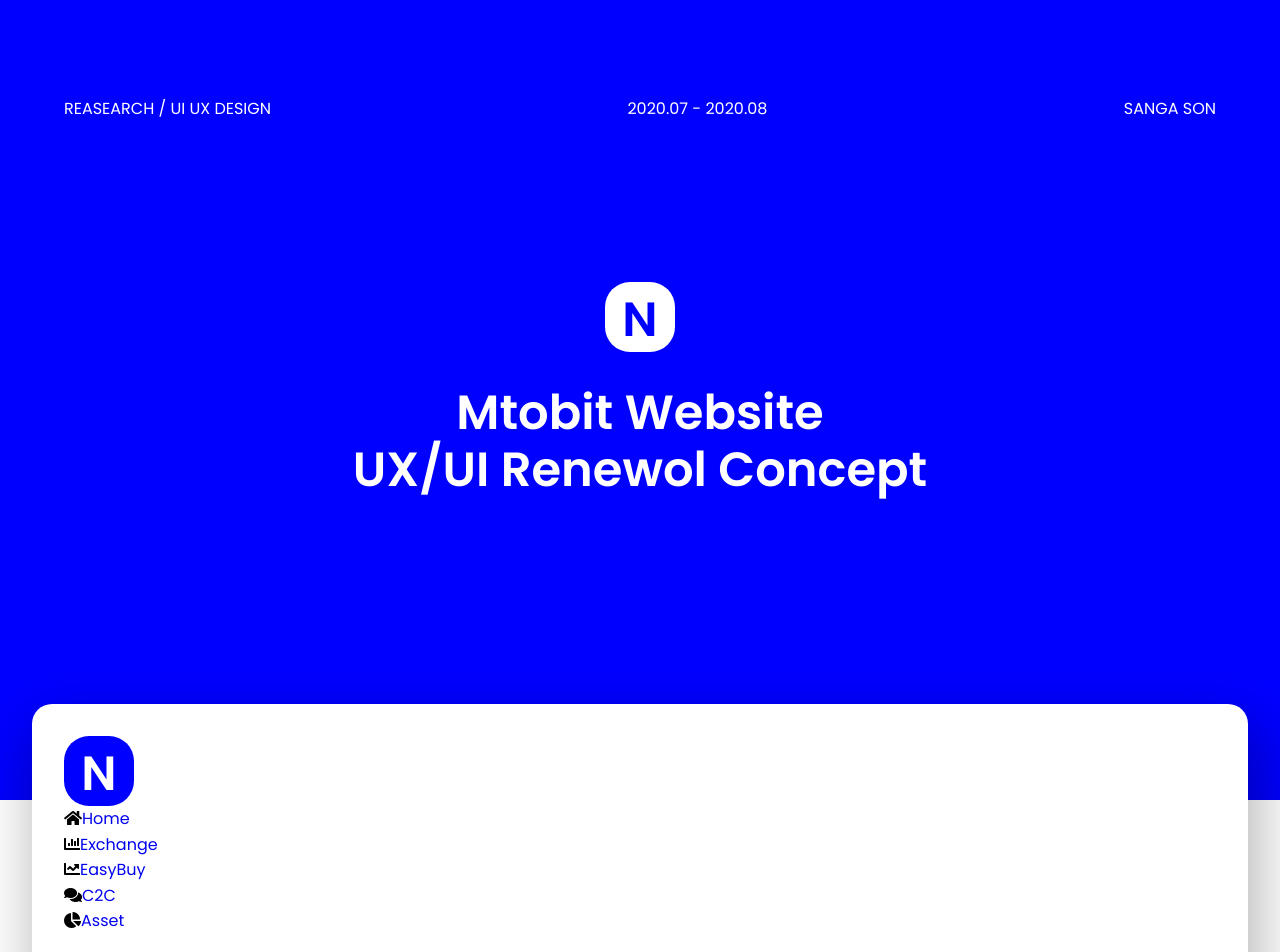
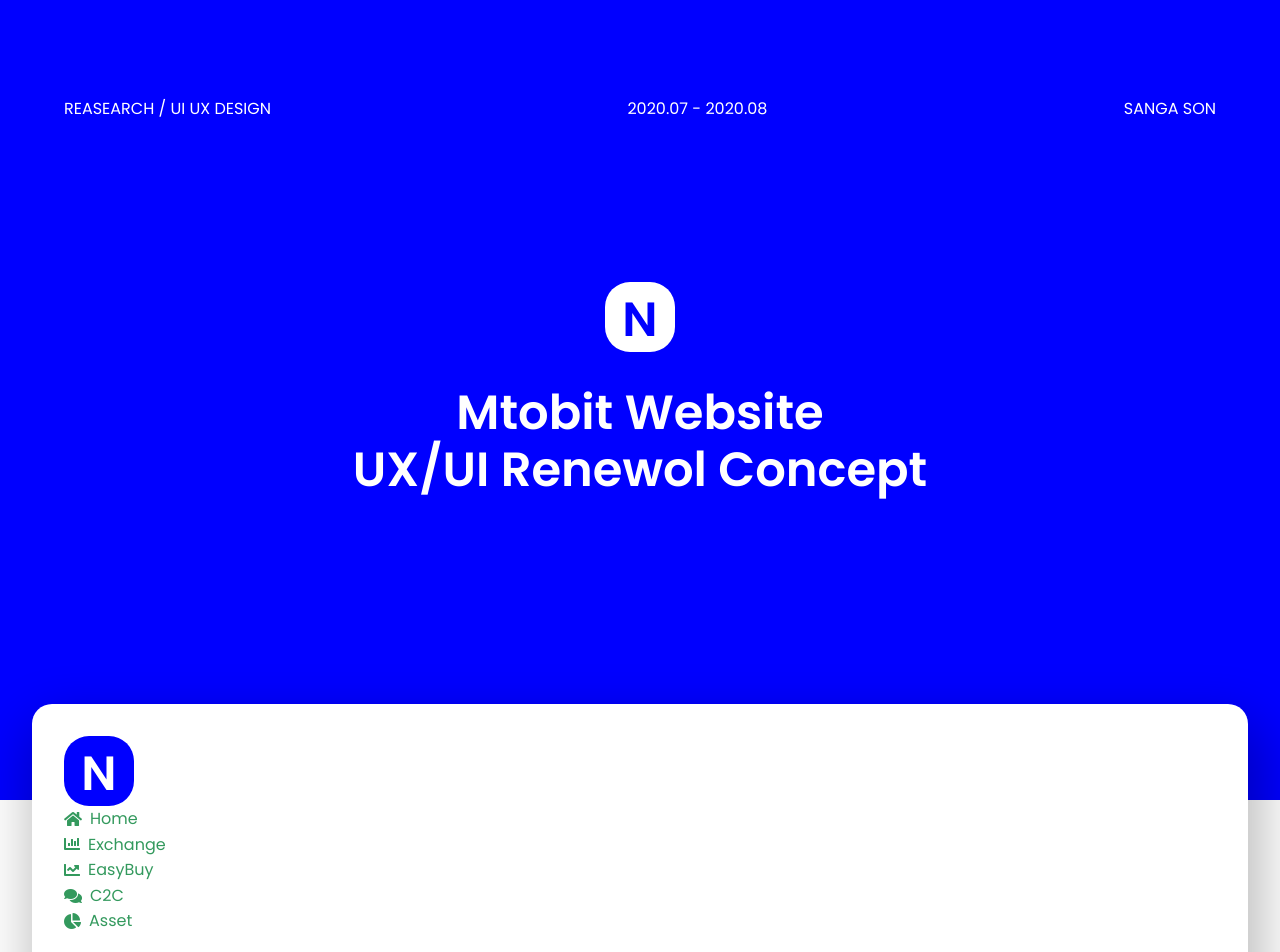
Before and after one commit to hariscs/crypto-dashboard, a React (Create React App) app: page / in a window 1280 px wide. Shown: the top 952 px of the page. Built offline with nearby package versions, Linux system fonts and the light colour scheme.

Commit message:
links color add

```diff
--- a/src/components/dashboard/Sidebar.jsx
+++ b/src/components/dashboard/Sidebar.jsx
@@ -1,29 +1,40 @@
 import Logo from '../Logo';
+import styles from './Sidebar.module.css';
 
 const Sidebar = () => {
 	return (
 		<div>
 			<Logo bgcolor='blue' clr='white' />
-			<ul>
-				<li>
-					<i class='fas fa-home'></i>
-					<a href='/'>Home</a>
+			<ul className={styles.sidebar}>
+				<li className={styles.sidebar__item}>
+					<a href='/' className={styles.sidebar__link}>
+						<i class='fas fa-home'></i>
+						Home
+					</a>
 				</li>
-				<li>
-					<i class='fas fa-chart-bar'></i>
-					<a href='/'>Exchange</a>
+				<li className={styles.sidebar__item}>
+					<a href='/' className={styles.sidebar__link}>
+						<i class='fas fa-chart-bar'></i>
+						Exchange
+					</a>
 				</li>
-				<li>
-					<i class='fas fa-chart-line'></i>
-					<a href='/'>EasyBuy</a>
+				<li className={styles.sidebar__item}>
+					<a href='/' className={styles.sidebar__link}>
+						<i class='fas fa-chart-line'></i>
+						EasyBuy
+					</a>
 				</li>
-				<li>
-					<i class='fas fa-comments'></i>
-					<a href='/'>C2C</a>
+				<li className={styles.sidebar__item}>
+					<a href='/' className={styles.sidebar__link}>
+						<i class='fas fa-comments'></i>
+						C2C
+					</a>
 				</li>
-				<li>
-					<i class='fas fa-chart-pie'></i>
-					<a href='/'>Asset</a>
+				<li className={styles.sidebar__item}>
+					<a href='/' className={styles.sidebar__link}>
+						<i class='fas fa-chart-pie'></i>
+						Asset
+					</a>
 				</li>
 			</ul>
 		</div>
--- a/src/components/dashboard/Sidebar.module.css
+++ b/src/components/dashboard/Sidebar.module.css
@@ -0,0 +1,6 @@
+.sidebar__link {
+	display: flex;
+	align-items: center;
+	color: rgb(51, 153, 93);
+	gap: 0.5em;
+}
```
